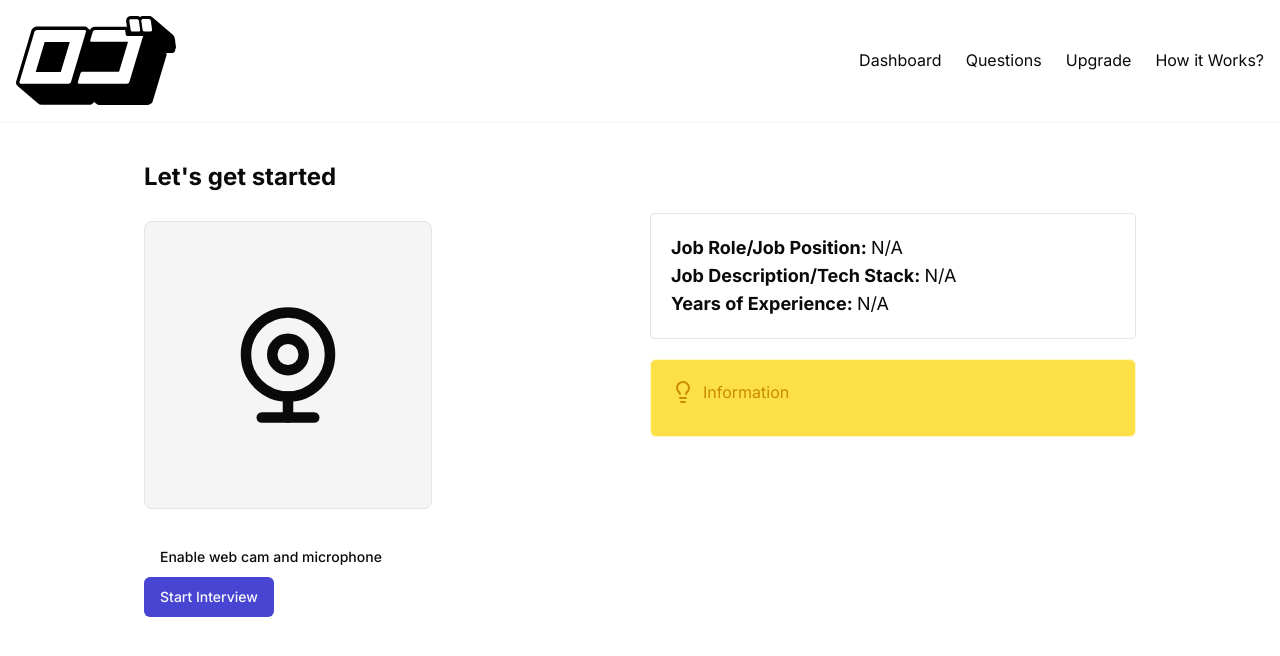
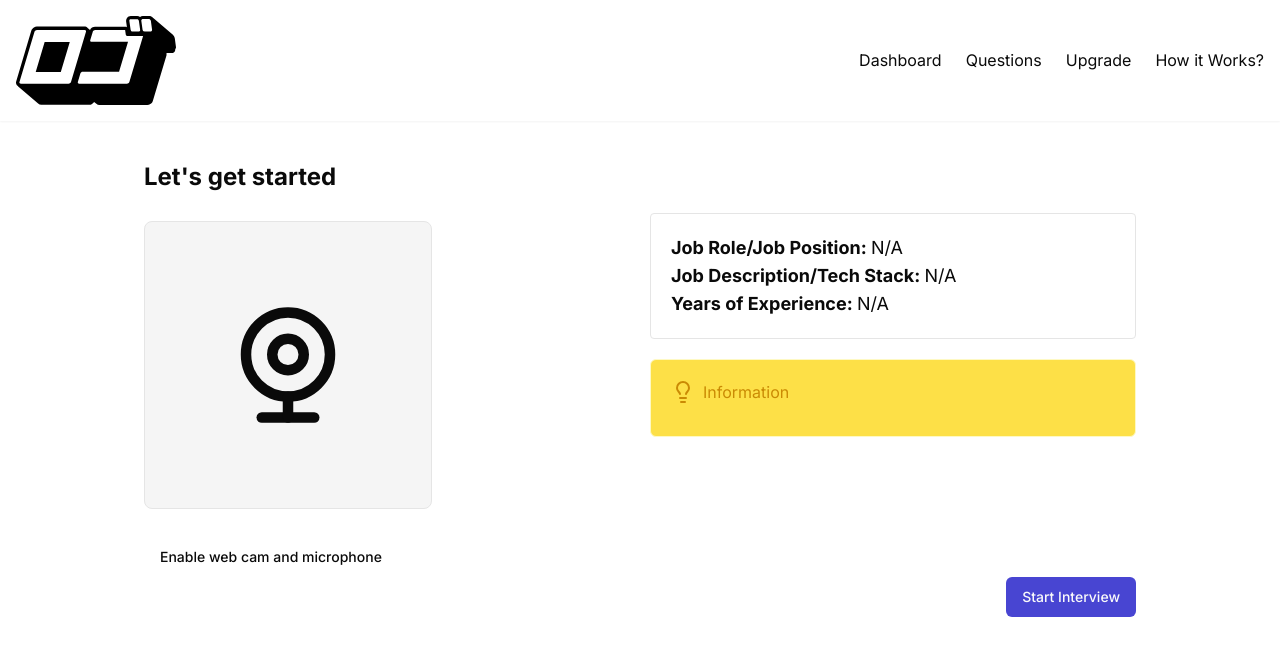
Before and after one commit to httpfang/AI-Interview, a Next.js app: page /dashboard/interview/1 in a window 1280 px wide. Shown: the top 656 px of the page. Built offline with nearby package versions, Linux system fonts and the light colour scheme; no server answers; the database is empty.

Commit message:
les do it

```diff
--- a/app/dashboard/interview/[interviewId]/page.jsx
+++ b/app/dashboard/interview/[interviewId]/page.jsx
@@ -1,25 +1,18 @@
-'use client'
+'use client';
 import { Button } from '@/components/ui/button';
 import { db } from '@/utils/db';
 import { MockInterview } from '@/utils/schema';
 import { eq } from 'drizzle-orm';
 import { Lightbulb, WebcamIcon } from 'lucide-react';
 import Link from 'next/link';
-import React, { useEffect, useState } from 'react';
+import React, { useEffect, useState, useCallback } from 'react';
 import Webcam from 'react-webcam';
 
 function Interview({ params }) {
   const [interviewData, setInterviewData] = useState({});
   const [webCamEnabled, setWebcamEnabled] = useState(false);
 
-  useEffect(() => {
-    console.log(params.interviewId);
-    GetInterviewDetails();
-  }, [params.interviewId]);
-
-
-// used to get interview details by mockid/interview id
-  const GetInterviewDetails = async () => {
+  const GetInterviewDetails = useCallback(async () => {
     try {
       const result = await db.select().from(MockInterview).where(eq(MockInterview.MockId, params.interviewId));
       if (result.length > 0) {
@@ -31,10 +24,16 @@ function Interview({ params }) {
     } catch (error) {
       console.error('Error fetching interview details:', error);
     }
-  };
+  }, [params.interviewId]);
+
+  useEffect(() => {
+    console.log(params.interviewId);
+    GetInterviewDetails();
+  }, [params.interviewId, GetInterviewDetails]);
+
   return (
     <div className="my-10">
-      <h2 className="font-bold text-2xl">Let's get started</h2>
+      <h2 className="font-bold text-2xl">Let&apos;s get started</h2>
       <div className="grid grid-cols-1 md:grid-cols-2 gap-5">
         <div>
           {webCamEnabled ? (
@@ -85,11 +84,10 @@ function Interview({ params }) {
           </div>
         </div>
       </div>
-      <div className="flex justify-enditems-end ">
-        <Link href={'/dashboard/interview/'+params.interviewId+'/start'}>
-        <Button>Start Interview</Button>
+      <div className="flex justify-end items-end">
+        <Link href={'/dashboard/interview/' + params.interviewId + '/start'}>
+          <Button>Start Interview</Button>
         </Link>
-
       </div>
     </div>
   );
```
